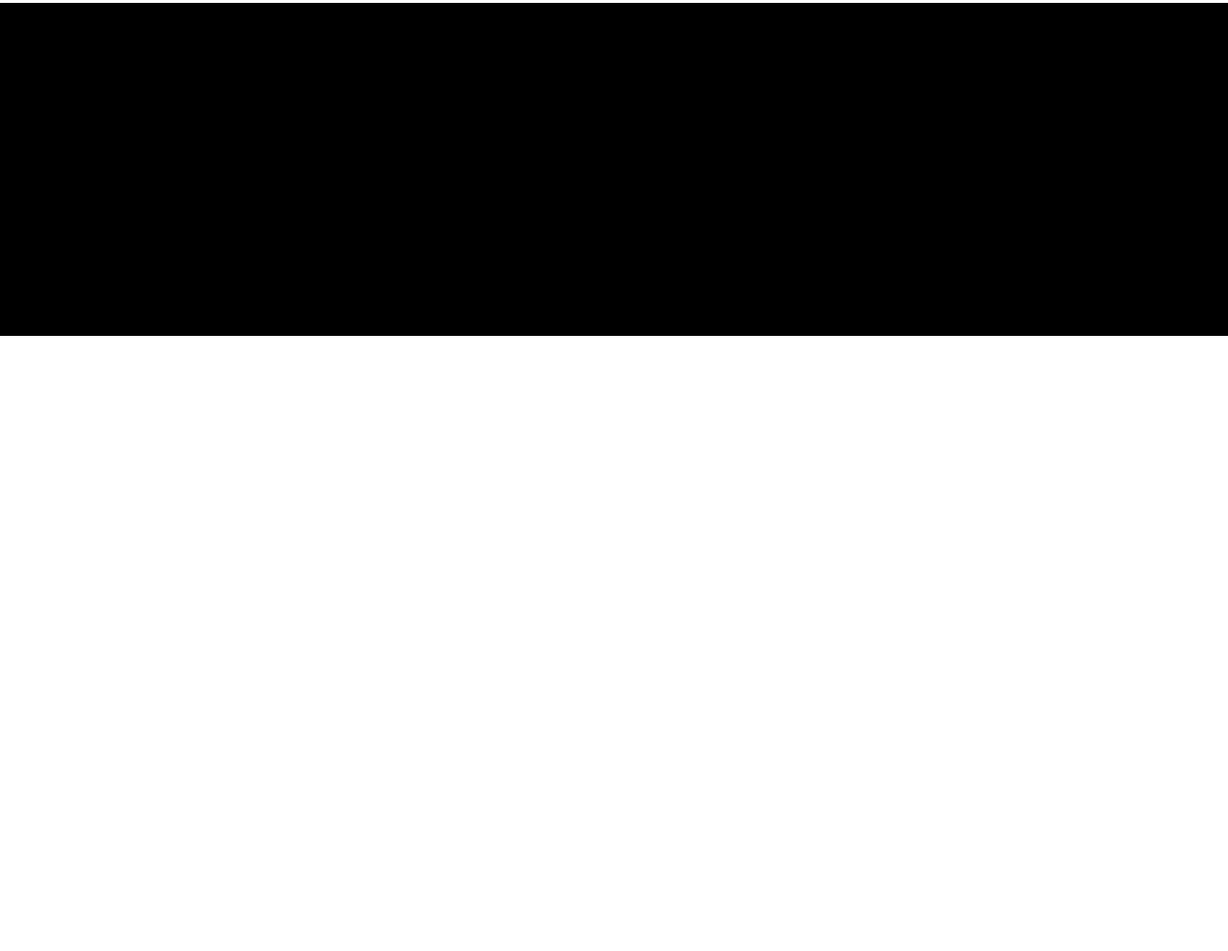
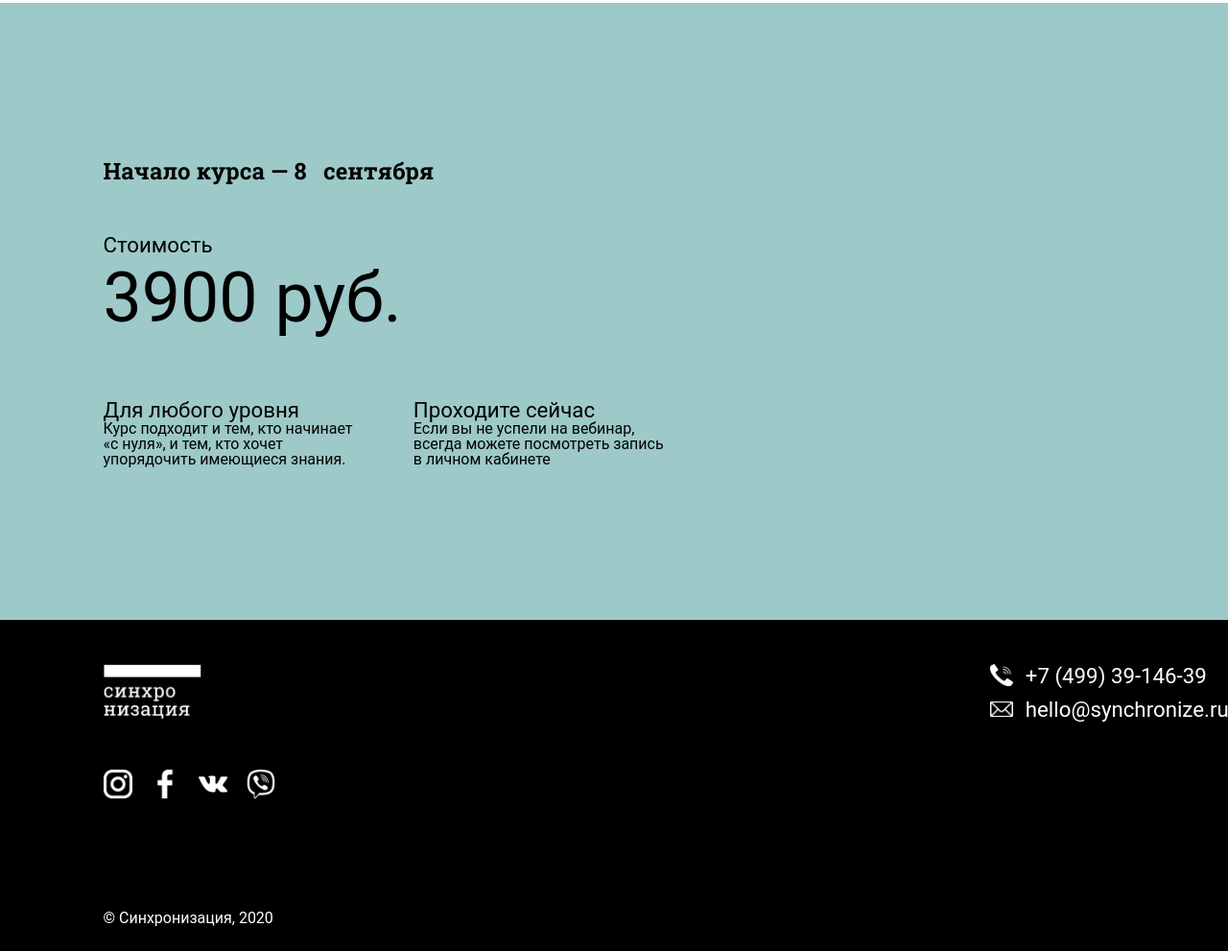
Before and after one commit to keha12345/Curiosity, a plain HTML site: page index.html in a window 1280 px wide. Shown: the part 2028-3019 px from the top of the page at 96% size. Before the commit the page ends 2378 px from the top, so only its background shows below. Drawn offline with Linux system fonts and the light colour scheme.

Commit message:
final result

```diff
--- a/index.html
+++ b/index.html
@@ -95,10 +95,69 @@
             </section>
             <section class="sasha-bg-price">
                 <!-- Для Саши -->
+                <div class="block-green">
+                    <div class="wrapper screen-seven">
+                        <h2 class="title-screen-gree">Начало курса — 8⠀сентября</h2>
+
+                        <div class="price">
+                            <p>Стоимость</p>
+                            <span>3900 руб.</span>
+                        </div>
+
+                        <div class="message-box">
+                            <div class="message">
+                                <p class="fist-p">Для любого уровня</p>
+                                <p class="mess-text">Курс подходит и тем, кто начинает «с нуля», и тем, кто хочет
+                                    упорядочить имеющиеся
+                                    знания.</p>
+                            </div>
+                            <div class="message">
+                                <p class="fist-p">Проходите сейчас</p>
+                                <p class="mess-text">Если вы не успели на вебинар, всегда можете посмотреть запись в личном
+                                    кабинете</p>
+                            </div>
+                        </div>
+
+                    </div>
+                </div>
+                </div>
             </section>
         </main>
         <footer class="footer">
             <!-- Для Саши -->
+            <div class="footer-conteiner wrapper">
+                <div class="picture-footer-one">
+
+                    <div>
+                        <img class="logo-foot" src="src/logo_fotter.png" alt="ss">
+                    </div>
+
+                    <div class="social">
+                        <img src="src/inst.png" alt="">
+                        <img src="src/fb.png" alt="">
+                        <img src="src/vk.png" alt="">
+                        <img src="src/viber.png" alt="">
+                    </div>
+                </div>
+
+
+
+                <div class="picture-footer-two">
+                    <div class="telefon">
+                        <img class="contact-image" src="src/phone_white.png" alt="ss">
+                        <p>+7 (499) 39-146-39</p>
+                    </div>
+                    <div class="mail">
+                        <img class="mail-image" src="src/mail_white.png" alt="ss">
+                        <p>hello@synchronize.ru</p>
+                    </div>
+                </div>
+            </div>
+
+            <div class="proof">
+                <p>© Синхронизация, 2020</p>
+            </div>
+
         </footer>
     </body>
 </html>
--- a/style.css
+++ b/style.css
@@ -4,22 +4,27 @@
     padding: 0;
     margin: 0;
 }
+
 body {
-   height: 100%;
+    height: 100%;
 }
+
 .wrapper {
     margin-left: 8.4vw;
     min-height: 100%;
 }
+
 main {
     display: flex;
     flex-direction: column;
     flex: 1 1 auto;
 }
+
 img {
     display: block;
     width: 100%;
 }
+
 a {
     text-decoration: none;
 }
@@ -28,11 +33,13 @@ a {
     display: flex;
     margin-top: 6.94vw;
 }
+
 .card-time {
     display: flex;
-    align-items:baseline;
+    align-items: baseline;
     margin-right: 1.74vw;
 }
+
 .card-time img {
     width: 1.53vw;
 }
@@ -40,9 +47,11 @@ a {
 .card-time:nth-child(2) {
     margin-right: 0;
 }
+
 .card-time:nth-child(3) {
     margin-right: 0;
 }
+
 .timetable-text {
     width: 9.03vw;
     font-family: "Roboto", sans-serif;
@@ -51,12 +60,15 @@ a {
     font-size: 1.39vw;
     line-height: 115%;
 }
-.globe{
+
+.globe {
     margin-right: 0.56vw;
 }
+
 .time {
     margin-right: 0.69vw;
 }
+
 .calendar {
     margin-right: 0.90vw;
 }
@@ -65,36 +77,43 @@ a {
     display: flex;
     align-items: flex-start;
 }
+
 .watch-title {
     margin-right: 9.86vw;
 }
+
 .h-watch {
     width: 43.61vw;
     margin-top: 2vw;
     margin-bottom: 1.32vw;
 }
+
 .h-style {
     font-family: 'Roboto Slab', serif;
     font-style: normal;
     font-weight: bold;
     line-height: 101.38%;
 }
+
 .h-size {
     font-size: 5.55vw;
 }
+
 .watch__block__size {
     width: 28.75vw;
     font-size: 1.39vw;
+}
 
-}
-.img-noroot{
+.img-noroot {
     width: 21.11vw;
     position: relative;
 }
+
 .img-br {
     position: relative;
     z-index: 1;
 }
+
 .ellipse-shadow {
     width: 91%;
     height: 11.5%;
@@ -105,47 +124,57 @@ a {
     background: #EFEFEF;
     z-index: 0;
 }
-.group-img{
+
+.group-img {
     width: 33.54vw;
     margin-top: 6.08vw;
     margin-left: 20vw;
 }
+
 .heading-size {
     font-size: 3.82vw;
 }
+
 .about-course {
     width: 27.56vw;
     margin-bottom: 1.64vw;
     margin-top: 11.80vw;
 }
+
 .about-content {
     display: flex;
 }
+
 .about-text {
     width: 45.5vw;
     margin-right: 12.36vw;
     margin-top: 1.5vw;
     font-size: 1.67vw;
 }
+
 .about-text p:first-child {
     margin-bottom: 3.68vw;
 }
+
 .about__style {
-    font-family:"Roboto", sans-serif;
+    font-family: "Roboto", sans-serif;
     font-style: normal;
     font-weight: normal;
     line-height: 150%;
 }
+
 .img-first {
     width: 21.8vw;
     position: relative;
     align-items: center;
     margin-top: 5vw;
 }
+
 .img-head {
     position: relative;
     z-index: 1;
 }
+
 .ellipse-shadow-first {
     width: 118%;
     height: 15%;
@@ -156,20 +185,24 @@ a {
     background: #EFEFEF;
     z-index: 0;
 }
+
 .content-title {
     display: flex;
     align-items: center;
     margin-top: 6.94vw;
 }
+
 .content-img {
     width: 16.11vw;
     margin-right: 9.17vw;
     position: relative;
 }
+
 .img-second {
     position: relative;
     z-index: 1;
 }
+
 .ellipse-shadow-second {
     width: 80%;
     height: 18%;
@@ -180,79 +213,97 @@ a {
     background: #EFEFEF;
     z-index: 0;
 }
+
 .content-card {
     width: 10.42vw;
     margin-right: 6.53vw;
 }
+
 .content-card:last-child {
     margin-right: 0;
 }
+
 .fs-heading {
     font-size: 1.74vw;
 }
+
 .heading__style {
     font-family: "Roboto", sans-serif;
     font-style: normal;
     font-weight: bold;
     line-height: 130%;
 }
+
 .card-indent {
     padding-bottom: 0.25vw;
 }
+
 .color {
     color: rgba(30, 70, 129, 1);
 }
+
 .p__style__text {
     font-family: "Roboto", sans-serif;
     font-style: normal;
     font-weight: normal;
     line-height: 130%;
 }
+
 .card-text {
     font-size: 1.25vw;
 }
+
 .about-format {
     width: 46.32vw;
     margin-bottom: 6.18vw;
     margin-top: 9.94vw;
 }
+
 .format-main {
     display: flex;
     margin-bottom: 12.43vw;
 }
+
 .webinar {
     width: 15.49vw;
     margin-right: 8.5vw;
 }
+
 .access {
     width: 18.82vw;
     margin-right: 7.85vw;
 }
+
 .communication {
     width: 17.01vw;
 }
+
 .find {
     width: 46.32vw;
     margin-bottom: 3.12vw;
 }
+
 .find-content {
     width: 45.97vw;
     margin-bottom: 15.42vw;
     font-size: 1.67vw;
 }
-.cards-container{
+
+.cards-container {
     padding: 2.5%;
     display: flex;
     flex-wrap: wrap;
 }
-.card{
+
+.card {
     margin: 2.27vw;
     width: 26.5vw;
     height: 22vw;
     border-radius: 8%;
     box-shadow: 0.579167px 0.579167px 8.6875px rgba(0, 0, 0, 0.20);
 }
-.card-content{
+
+.card-content {
     height: 51.22%;
     padding: 5%;
     padding-top: 2.5%;
@@ -260,34 +311,42 @@ a {
     flex-direction: column;
     justify-content: space-between;
 }
+
 .card-size {
     font-size: 2.08vw;
 }
-.text{
+
+.text {
     width: 25.34vw;
     font-size: 1.74vw;
 }
+
 .card_style-last {
     line-height: 97%;
 }
+
 .bg-total {
     background: #EFEFEF;
     padding-bottom: 7.7vw;
 }
+
 .total {
     width: 68.54vw;
     padding-top: 7.32vw;
     padding-bottom: 3.88vw;
 }
+
 .card-img-name {
     display: flex;
-    align-items:center;
+    align-items: center;
 }
+
 .total-name {
     width: 24.52vw;
     font-size: 2.08vw;
     padding-bottom: 1.46vw;
 }
+
 .card-name {
     width: 54.93vw;
     height: 33.31vw;
@@ -295,17 +354,21 @@ a {
     box-shadow: 1px 1px 20px rgba(0, 0, 0, 0.25);
     border-radius: 8%;
 }
+
 .card-avatar {
     width: 48.61vw;
 }
+
 .avatar-text-style {
     font-size: 1.39vw;
     padding: 2.77vw 3.12vw 2vw 3.12vw;
 }
+
 .card-img-name {
     width: 13.19vw;
     padding-left: 2vw;
 }
+
 .avatar-name {
     margin-left: 2.08vw;
 }
@@ -313,23 +376,29 @@ a {
 .fb-link {
     width: 2.22vw;
 }
+
 .bg-price {
     background: #9DC9C8;
     padding-top: 12.43vw;
     padding-bottom: 12.84vw;
 }
+
 .course-text {
     width: 68.54vw;
 }
+
 .price-title {
     display: flex;
 }
+
 .price-text {
     width: 11.8vw;
 }
+
 .price-number {
     width: 33.4vw;
 }
+
 .price-content {
     padding: 4vw 0;
 }
@@ -337,83 +406,106 @@ a {
 .card-price-head, .card-price-text {
     width: 19.42vw;
 }
+
 .card-style-text {
     font-family: Roboto;
     font-style: normal;
     font-weight: normal;
     line-height: 101.38%;
 }
+
 .card-price {
     margin-right: 4.86vw;
 }
+
 .card-price:last-child {
     margin-right: 0;
 }
+
 .card-head {
     padding-bottom: 0.62vw;
     font-size: 1.73vw;
 }
+
 .footer {
     height: 27.08vw;
     color: #ffffff;
     background: #000000;
 }
 
-.footer-logo{
+.footer-logo {
     margin-bottom: 2.08vw;
 }
+
 .footer-title {
     display: flex;
     justify-content: space-between;
     width: 81.4vw;
     padding-top: 3.47vw;
 }
+
 .footer-content {
     height: 22vw;
     display: flex;
     flex-direction: column;
     justify-content: space-between;
 }
+
 .social-link {
     display: flex;
 }
-.social-link img{
+
+.social-link img {
     width: 2.36vw;
 }
 
 .insta-link {
     margin-right: 1.46vw;
 }
+
 .fb-link {
     margin-right: 1.25vw;
 }
+
 .vk-link {
     margin-right: 1.74vw;
 }
+
 .signature-text {
     width: 16vw;
 }
-.footer-contact img{
+
+.footer-contact img {
     width: 1.87vw;
 }
+
 .footer-contact {
     display: flex;
     margin-bottom: 1.25vw;
 }
+
 .footer-contact:last-child {
     margin-bottom: 0;
 }
+
 .footer-text {
     width: 19vw;
 }
+
 .img-contact {
     margin-right: 1.53vw;
 }
+
 /* не трогать */
+
 /* не трогать */
+
 /* не трогать */
+
 /* не трогать */
+
 /* не трогать */
+
 /* не трогать */
 
 /* Начало Для Леши */
@@ -421,10 +513,15 @@ a {
 /* Конец Для Леши */
 
 /* не трогать */
+
 /* не трогать */
+
 /* не трогать */
+
 /* не трогать */
+
 /* не трогать */
+
 /* не трогать */
 
 /* Начало Для Гали */
@@ -432,10 +529,15 @@ a {
 /* Конец Для Гали */
 
 /* не трогать */
+
 /* не трогать */
+
 /* не трогать */
+
 /* не трогать */
+
 /* не трогать */
+
 /* не трогать */
 
 /* Начало Для Маша */
@@ -443,58 +545,266 @@ a {
 /* Конец Для Маша */
 
 /* не трогать */
+
 /* не трогать */
+
 /* не трогать */
+
 /* не трогать */
+
 /* не трогать */
+
 /* не трогать */
 
 /* Начало Для Саши */
 
+.block-green {
+    background-color: #9DC9C8;
+    padding: 12.4vw 0 12.4vw 0;
+}
+
+.title-screen-gree {
+    font-family: Roboto Slab, Arial, sans-serif;
+    margin-top: 0;
+}
+
+.price {
+    margin-top: 3.75vw;
+    font-family: Roboto, Arial, sans-serif;
+}
+
+.price p {
+    font-size: 1.74vw;
+    margin-bottom: 0;
+    padding: 0;
+    font-family: Roboto, Arial, sans-serif;
+}
+
+.price span {
+    margin-top: 0;
+    font-size: 5.6vw;
+    font-family: Roboto, Arial, sans-serif;
+}
+
+.screen-seven {
+    margin-top: 0;
+    margin-bottom: 0;
+}
+
+.message-box {
+    display: flex;
+    justify-content: flex-start;
+    margin-top: 4.93vw;
+}
+
+.message {
+    width: 20.4vw;
+    margin-right: 4.86vw;
+    font-family: Roboto, Arial, sans-serif;
+}
+
+.fist-p {
+    font-size: 1.74vw;
+    line-height: 101.38%;
+}
+
+.mess-text {
+    font-size: 1.25vw;
+    line-height: 101.38%;
+}
+
+.footer {
+    font-family: Roboto, Arial, sans-serif;
+    padding: 3.5vw 0;
+    height: 27vw;
+    color: white;
+    background-color: black;
+    position: relative;
+}
+
+.footer-conteiner {
+    display: flex;
+    justify-content: space-between;
+}
+
+.social {
+    display: flex;
+}
+
+.picture-footer {
+    display: flex;
+    flex-direction: column;
+    justify-content: space-between;
+}
+
+.picture-footer-two {
+    /* display: flex;
+    flex-direction:column; */
+}
+
+.telefon {
+    display: flex;
+    margin-bottom: 0;
+}
+
+.mail {
+    margin-top: 10px;
+    display: flex;
+}
+
+.logo-foot {
+    width: 8vw;
+    margin-bottom: 0;
+}
+
+.social {
+    margin-top: 1, 7vw;
+    display: flex;
+    justify-content: space-between;
+    width: 14vw;
+    margin-top: 4vw;
+}
+
+.social img {
+    width: 2.36vw;
+}
+
+.proof {
+    /* margin: 8.4vw 0; */
+    font-size: 1.25vw;
+    position: absolute;
+    bottom: 2vw;
+    left: 8.4vw;
+}
+
+.telefon {
+    width: 19.36vw;
+    display: flex;
+    align-items: center;
+    justify-content: flex-start;
+    margin-bottom: 0px;
+}
+
+.telefon p {
+    margin: 0;
+    font-size: 1.74vw
+}
+
+.mail {
+    width: 19.36vw;
+    display: flex;
+    align-items: center;
+    justify-content: flex-start;
+    margin-top: 0.7vw;
+}
+
+.mail p {
+    margin: 0;
+    font-size: 1.74vw;
+}
+
+.contact-image {
+    width: 1.86vw;
+    height: 1.86vw;
+    margin-right: 1vw;
+}
+
+.mail-image {
+    width: 1.86vw;
+    height: 1.25vw;
+    margin-right: 1vw;
+}
+
+@media (max-width: 1280px) {}
+
+@media (max-width: 833px) {
+    .footer-conteiner {
+        flex-direction: column;
+    }
+    .telefon {
+        margin-top: 13.3vw;
+    }
+    .footer {
+        padding: 3.5vw 0;
+        height: 54vw;
+    }
+    .social {
+        width: 25.3vw;
+        margin-top: 4vw;
+    }
+    .social img {
+        width: 4vw;
+    }
+    .logo-foot {
+        width: 13.7vw;
+    }
+    .title-screen-gree {
+        width: 56.7vw;
+        font-size: 26px;
+    }
+    .contact-image {
+        width: 3.18vw;
+        height: 3.18vw;
+        margin-right: 1vw;
+    }
+    .mail-image {
+        width: 3.18vw;
+        height: 2.34vw;
+        margin-right: 1vw;
+    }
+    .proof {
+        font-size: 2.79vw;
+    }
+    .mail {
+        margin-top: 2.79vw;
+        display: flex;
+    }
+}
+
 /* Конец Для Саши */
 
-@media  (max-width: 1279px) {
+@media (max-width: 1279px) {}
 
-}
 .fs-heading {
     font-size: 1.8vw;
 }
+
 .card-size {
     font-size: 2.03vw;
 }
-.text{
 
+.text {
     font-size: 1.67vw;
 }
+
 .avatar-text-style {
     font-size: 1.44vw;
+}
 
-}
 .card-head {
     font-size: 1.67vw;
+}
 
-}
 .card-price-head, .card-price-text {
     width: 19vw;
 }
+
 .card-text {
     font-size: 1.2vw;
 }
+
 @media screen and (min-width: 320px) and (max-width: 991px) {
-
     .wrapper {
         margin-left: 9.33vw;
         margin-right: 8.53vw;
-     }
-
-
+    }
     .timetable {
         display: flex;
         margin-top: 11.73vw;
     }
     .card-time {
         display: flex;
-        align-items:baseline;
+        align-items: baseline;
         margin-right: 3.1vw;
     }
     .card-time img {
@@ -504,7 +814,7 @@ a {
         width: 16vw;
         font-size: 2.66vw;
     }
-    .globe{
+    .globe {
         margin-right: 1vw;
     }
     .time {
@@ -513,7 +823,6 @@ a {
     .calendar {
         margin-right: 1.6vw;
     }
-
     .watch-block {
         display: block;
     }
@@ -532,7 +841,7 @@ a {
         width: 56.53vw;
         font-size: 2.67vw;
     }
-    .img-noroot{
+    .img-noroot {
         width: 21.11vw;
         position: relative;
     }
@@ -550,12 +859,12 @@ a {
         background: #EFEFEF;
         z-index: 0;
     }
-    .img-noroot{
+    .img-noroot {
         width: 37.78vw;
         position: relative;
         left: 43vw;
     }
-    .group-img{
+    .group-img {
         width: 60vw;
         margin-top: 12vw;
         margin-left: 1vw;
@@ -620,7 +929,6 @@ a {
         width: 82.66vw;
         margin-top: 17.66vw;
         margin-bottom: 7.46vw;
-
     }
     .format-main {
         display: block;
@@ -648,20 +956,20 @@ a {
         margin-bottom: 16.26vw;
         font-size: 3.2vw;
     }
-    .cards-container{
+    .cards-container {
         padding-top: 12.5vw;
         padding-bottom: 6.3vw;
         display: flex;
         flex-direction: column;
         align-items: center;
     }
-    .card{
+    .card {
         margin: 0;
         margin-bottom: 6.4vw;
         width: 49.6vw;
         height: 40.8vw;
     }
-    .card-content{
+    .card-content {
         height: 50.98%;
         padding: 4.83%;
         padding-top: 2.68%;
@@ -671,16 +979,16 @@ a {
     .card-size {
         font-size: 3.73vw;
     }
-    .text{
+    .text {
         width: 45.33vw;
         font-size: 3.2vw;
     }
     .bg-total {
-        padding-bottom:14.66vw
+        padding-bottom: 14.66vw
     }
     .total {
-        width:67vw;
-        padding-top:11.2vw;
+        width: 67vw;
+        padding-top: 11.2vw;
         padding-bottom: 5.86vw;
     }
     .card-name {
@@ -724,14 +1032,14 @@ a {
         width: 59.73vw;
     }
     .price-content {
-       padding: 7.73vw 0;
+        padding: 7.73vw 0;
     }
     .card-price-head {
         width: 36.53vw;
     }
     .card-price-text {
         width: 34.5vw;
-        }
+    }
     .card-price {
         margin-right: 8.26vw;
     }
@@ -742,8 +1050,7 @@ a {
     .footer {
         height: 66.93vw;
     }
-
-    .footer-logo{
+    .footer-logo {
         margin-bottom: 3.73vw;
     }
     .footer-title {
@@ -755,7 +1062,7 @@ a {
         height: 22vw;
         display: flex;
         flex-direction: column;
-        }
+    }
     .signature p {
         position: relative;
         top: 33vw;
@@ -792,5 +1099,4 @@ a {
     .vk-link {
         margin-right: 3vw;
     }
-
 }
```
Also changed, not shown: src/fb.png (added), src/inst.png (added), src/logo_fotter.png (added), src/mail_white.png (added), src/phone_white.png (added), src/viber.png (added), src/vk.png (added).
